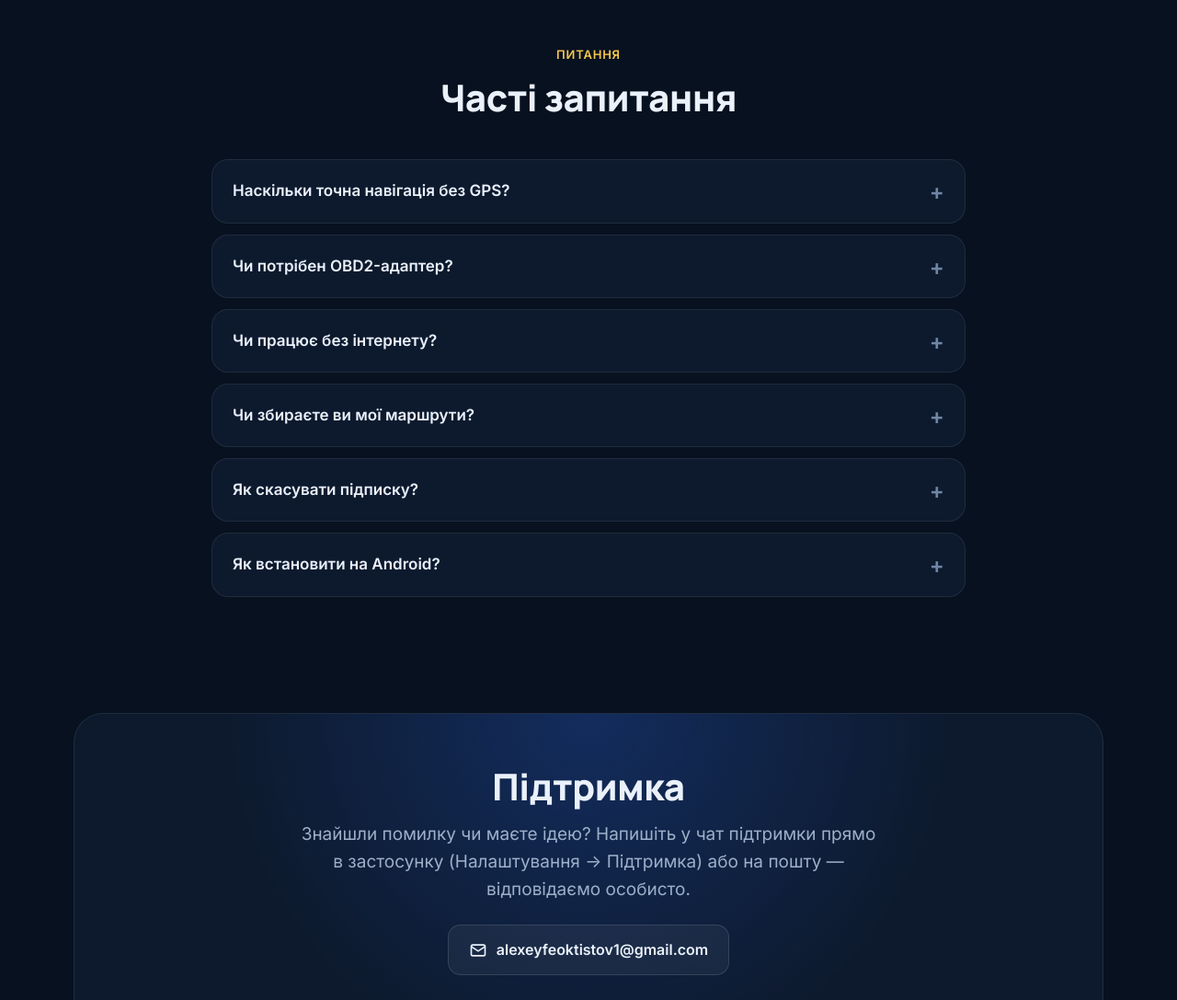
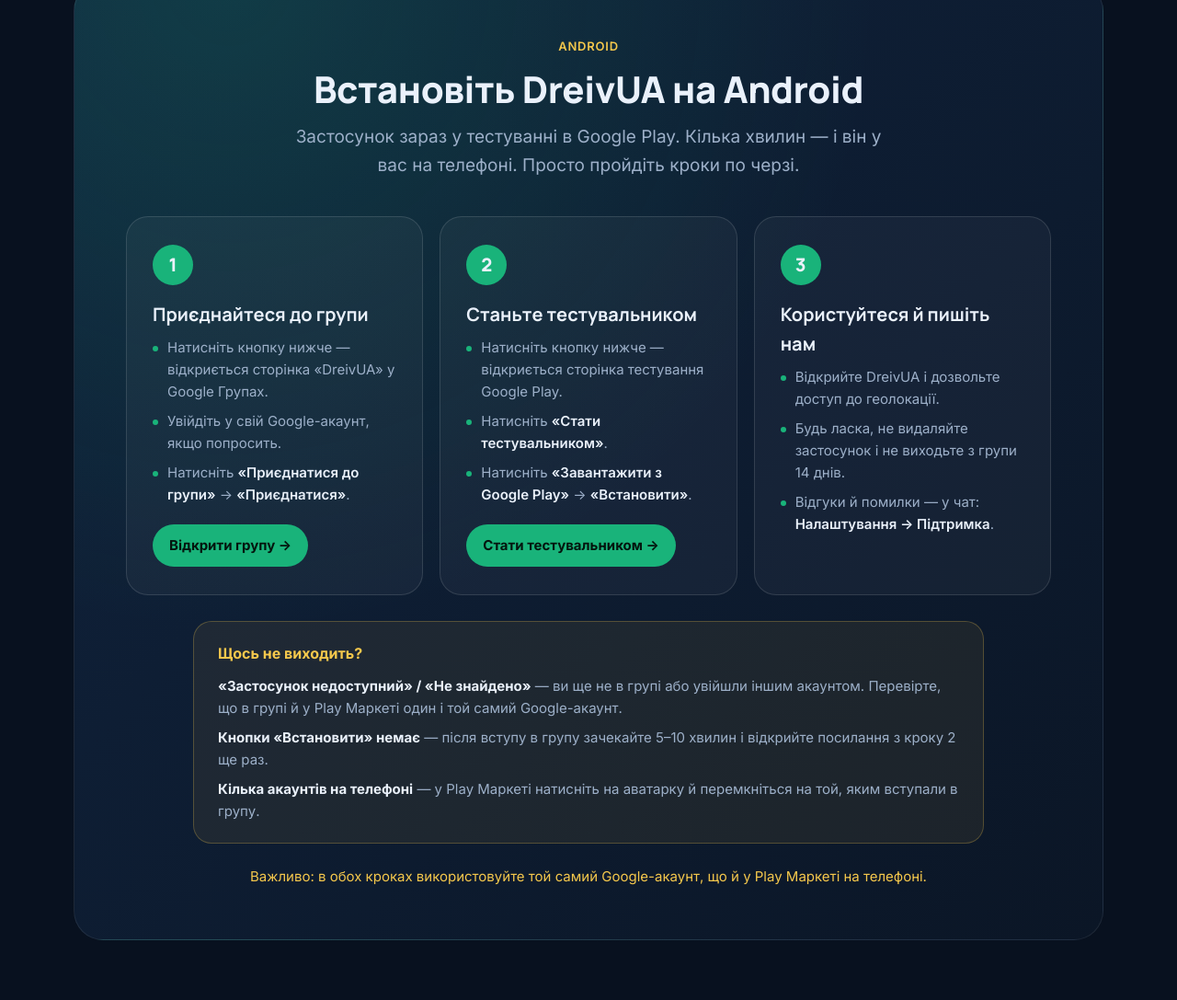
Before and after one commit to AlexFeoktistov/engivoobd, a plain HTML site: page dreivua/index.html in a window 1280 px wide. Shown: the part 5577-6664 px from the top of the page at 92% size. Drawn offline with Linux system fonts and the light colour scheme.

Commit message:
DreivUA сайт: окремий блок «Встановити на Android» з покроковою інструкцією
Co-Authored-By: Claude Opus 5.5 <noreply@anthropic.com>
Claude-Session: https://claude.ai/code/session_016cu4ZGeujwqgH61Ng1tZFp

```diff
--- a/dreivua/index.html
+++ b/dreivua/index.html
@@ -164,6 +164,22 @@ footer .wrap{display:flex;flex-wrap:wrap;gap:14px 28px;justify-content:space-bet
 footer nav{display:flex;gap:22px;flex-wrap:wrap}
 footer a:hover{color:var(--text)}
 .ua{display:inline-block;width:18px;height:12px;border-radius:2px;background:linear-gradient(#2a63d6 50%,#f5c84c 50%);vertical-align:-1px;margin-left:6px}
+
+.andr{border-radius:32px;padding:56px;background:radial-gradient(circle at 15% 0,#19b37a2e,transparent 50%),linear-gradient(135deg,#10233d,#0b1626);border:1px solid var(--line)}
+.ksteps{display:grid;grid-template-columns:repeat(3,1fr);gap:18px;margin:40px auto 0}
+.kstep ul,.help ul{list-style:none;display:grid;gap:8px;margin-bottom:20px;color:var(--muted);font-size:15px}
+.kstep li{position:relative;padding-left:16px}.kstep li:before{content:'';position:absolute;left:0;top:10px;width:6px;height:6px;border-radius:50%;background:var(--green)}
+.kstep em,.help em{font-style:normal;color:var(--text);font-weight:600}
+.help{max-width:860px;margin:28px auto 0;padding:22px 26px;border-radius:20px;background:#f5c84c12;border:1px solid #f5c84c40}
+.help b{display:block;color:var(--yellow);margin-bottom:10px}.help ul{margin:0}.help strong{color:var(--text)}
+.kstep{position:relative;display:block;padding:30px 28px;border-radius:24px;background:#ffffff0a;border:1px solid #ffffff1f;transition:transform .15s,border-color .15s,background .15s}
+.kstep:hover{transform:translateY(-3px);border-color:#19b37a99;background:#19b37a14}
+.kstep .n{display:grid;place-items:center;width:44px;height:44px;border-radius:50%;background:var(--green);font-family:var(--fh);font-weight:800;font-size:20px;margin-bottom:16px}
+.kstep b{display:block;font-family:var(--fh);font-size:20px;margin-bottom:8px}
+.kstep p{color:var(--muted);font-size:15px;margin-bottom:18px}
+.kstep .go{display:inline-block;padding:11px 18px;border-radius:999px;background:var(--green);color:#04150e;font-weight:700;font-size:15px}
+.note{text-align:center;color:var(--yellow);font-size:15px;margin-top:24px}
+@media(max-width:900px){.andr{padding:32px 20px}.ksteps{grid-template-columns:1fr}}
 </style>
 </head>
 <body>
@@ -341,6 +357,58 @@ footer a:hover{color:var(--text)}
   </div>
 </section>
 
+<section id="android" style="padding-top:30px">
+  <div class="wrap">
+    <div class="andr">
+      <div class="center">
+        <div class="eyebrow">Android</div>
+        <h2>Встановіть DreivUA на Android</h2>
+        <p class="lead">Застосунок зараз у тестуванні в Google Play. Кілька хвилин — і він у вас на телефоні. Просто пройдіть кроки по черзі.</p>
+      </div>
+      <div class="ksteps">
+        <a class="kstep" href="https://groups.google.com/g/dreivua-testers" target="_blank" rel="noopener">
+          <span class="n">1</span>
+          <b>Приєднайтеся до групи</b>
+          <ul>
+            <li>Натисніть кнопку нижче — відкриється сторінка «DreivUA» у Google Групах.</li>
+            <li>Увійдіть у свій Google-акаунт, якщо попросить.</li>
+            <li>Натисніть <em>«Приєднатися до групи»</em> → <em>«Приєднатися»</em>.</li>
+          </ul>
+          <span class="go">Відкрити групу →</span>
+        </a>
+        <a class="kstep" href="https://play.google.com/apps/testing/com.dreivua" target="_blank" rel="noopener">
+          <span class="n">2</span>
+          <b>Станьте тестувальником</b>
+          <ul>
+            <li>Натисніть кнопку нижче — відкриється сторінка тестування Google Play.</li>
+            <li>Натисніть <em>«Стати тестувальником»</em>.</li>
+            <li>Натисніть <em>«Завантажити з Google Play»</em> → <em>«Встановити»</em>.</li>
+          </ul>
+          <span class="go">Стати тестувальником →</span>
+        </a>
+        <div class="kstep">
+          <span class="n">3</span>
+          <b>Користуйтеся й пишіть нам</b>
+          <ul>
+            <li>Відкрийте DreivUA і дозвольте доступ до геолокації.</li>
+            <li>Будь ласка, не видаляйте застосунок і не виходьте з групи 14 днів.</li>
+            <li>Відгуки й помилки — у чат: <em>Налаштування → Підтримка</em>.</li>
+          </ul>
+        </div>
+      </div>
+      <div class="help">
+        <b>Щось не виходить?</b>
+        <ul>
+          <li><strong>«Застосунок недоступний» / «Не знайдено»</strong> — ви ще не в групі або увійшли іншим акаунтом. Перевірте, що в групі й у Play Маркеті один і той самий Google-акаунт.</li>
+          <li><strong>Кнопки «Встановити» немає</strong> — після вступу в групу зачекайте 5–10 хвилин і відкрийте посилання з кроку 2 ще раз.</li>
+          <li><strong>Кілька акаунтів на телефоні</strong> — у Play Маркеті натисніть на аватарку й перемкніться на той, яким вступали в групу.</li>
+        </ul>
+      </div>
+      <p class="note">Важливо: в обох кроках використовуйте той самий Google-акаунт, що й у Play Маркеті на телефоні.</p>
+    </div>
+  </div>
+</section>
+
 <section id="faq">
   <div class="wrap">
     <div class="center"><div class="eyebrow">Питання</div><h2>Часті запитання</h2></div>
@@ -350,7 +418,7 @@ footer a:hover{color:var(--text)}
       <details><summary>Чи працює без інтернету?</summary><p>Так. Завантажте карту міста або області заздалегідь — і навігація, камери й лежачі поліцейські працюватимуть офлайн. Для прокладання нового маршруту інтернет бажаний.</p></details>
       <details><summary>Чи збираєте ви мої маршрути?</summary><p>Ні. Координати, маршрути й записані поїздки лишаються лише на вашому телефоні. На сервер іде тільки знеособлена технічна статистика й звіти про помилки. Детальніше — у <a href="privacy.html" style="color:#7fb0ff">Політиці конфіденційності</a>.</p></details>
       <details><summary>Як скасувати підписку?</summary><p>iPhone: Налаштування → ваше ім'я → Підписки → DreivUA. Android: Play Маркет → профіль → Платежі та підписки → Підписки. Доступ лишається до кінця оплаченого періоду.</p></details>
-      <details id="android"><summary>Як встановити на Android?</summary><p>DreivUA для Android зараз у закритому тестуванні. 1) Приєднайтеся до групи тестувальників: <a href="https://groups.google.com/g/dreivua-testers" target="_blank" rel="noopener" style="color:#7fb0ff">groups.google.com/g/dreivua-testers</a>. 2) Відкрийте <a href="https://play.google.com/apps/testing/com.dreivua" target="_blank" rel="noopener" style="color:#7fb0ff">сторінку тестування</a> → «Стати тестувальником» → встановіть з Google Play. Використовуйте той самий Google-акаунт, що й у Play Маркеті.</p></details>
+      <details open><summary>Як встановити на Android?</summary><p>DreivUA для Android зараз у закритому тестуванні. 1) Приєднайтеся до групи тестувальників: <a href="https://groups.google.com/g/dreivua-testers" target="_blank" rel="noopener" style="color:#7fb0ff">groups.google.com/g/dreivua-testers</a>. 2) Відкрийте <a href="https://play.google.com/apps/testing/com.dreivua" target="_blank" rel="noopener" style="color:#7fb0ff">сторінку тестування</a> → «Стати тестувальником» → встановіть з Google Play. Використовуйте той самий Google-акаунт, що й у Play Маркеті.</p></details>
     </div>
   </div>
 </section>
```
